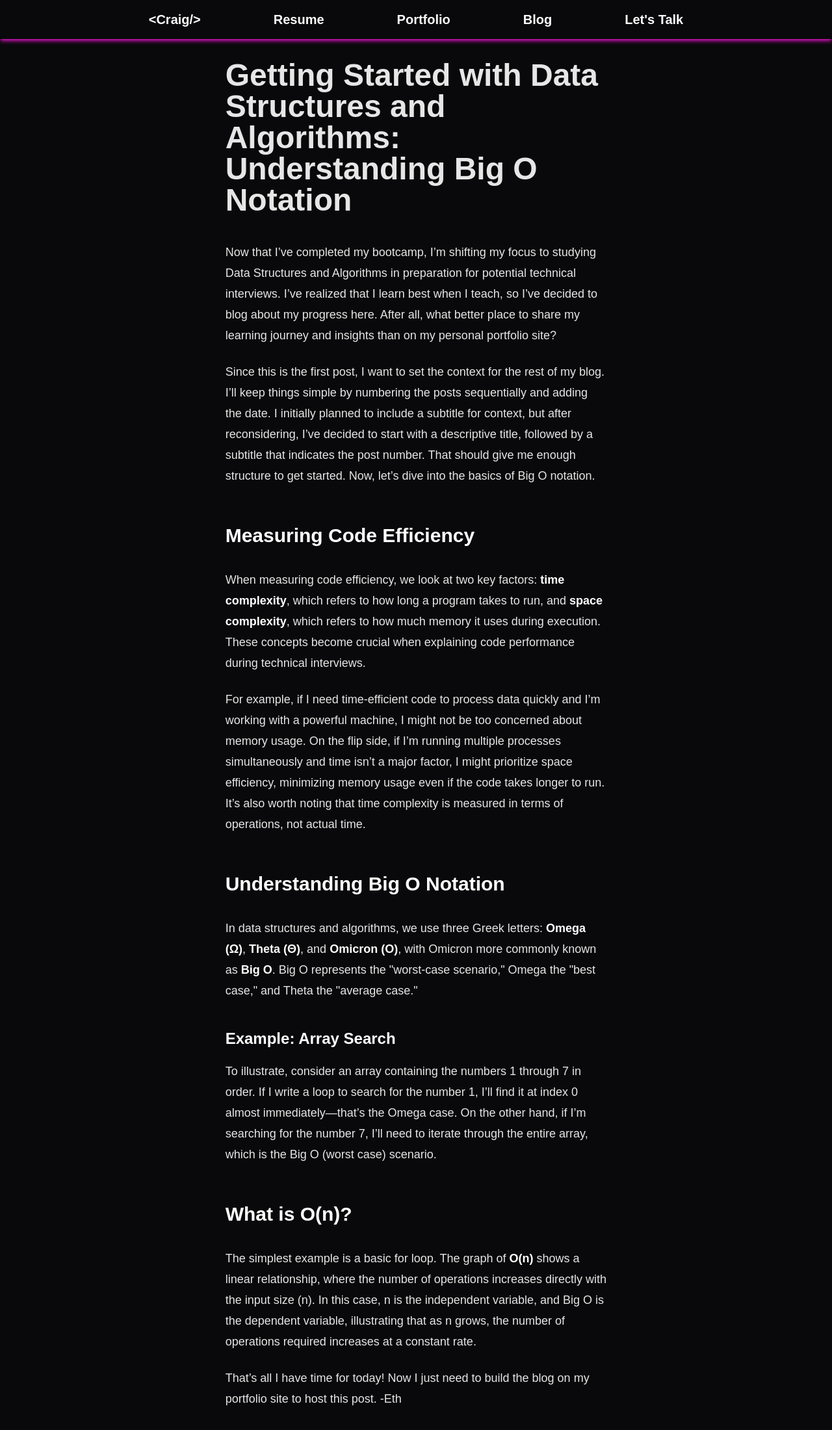
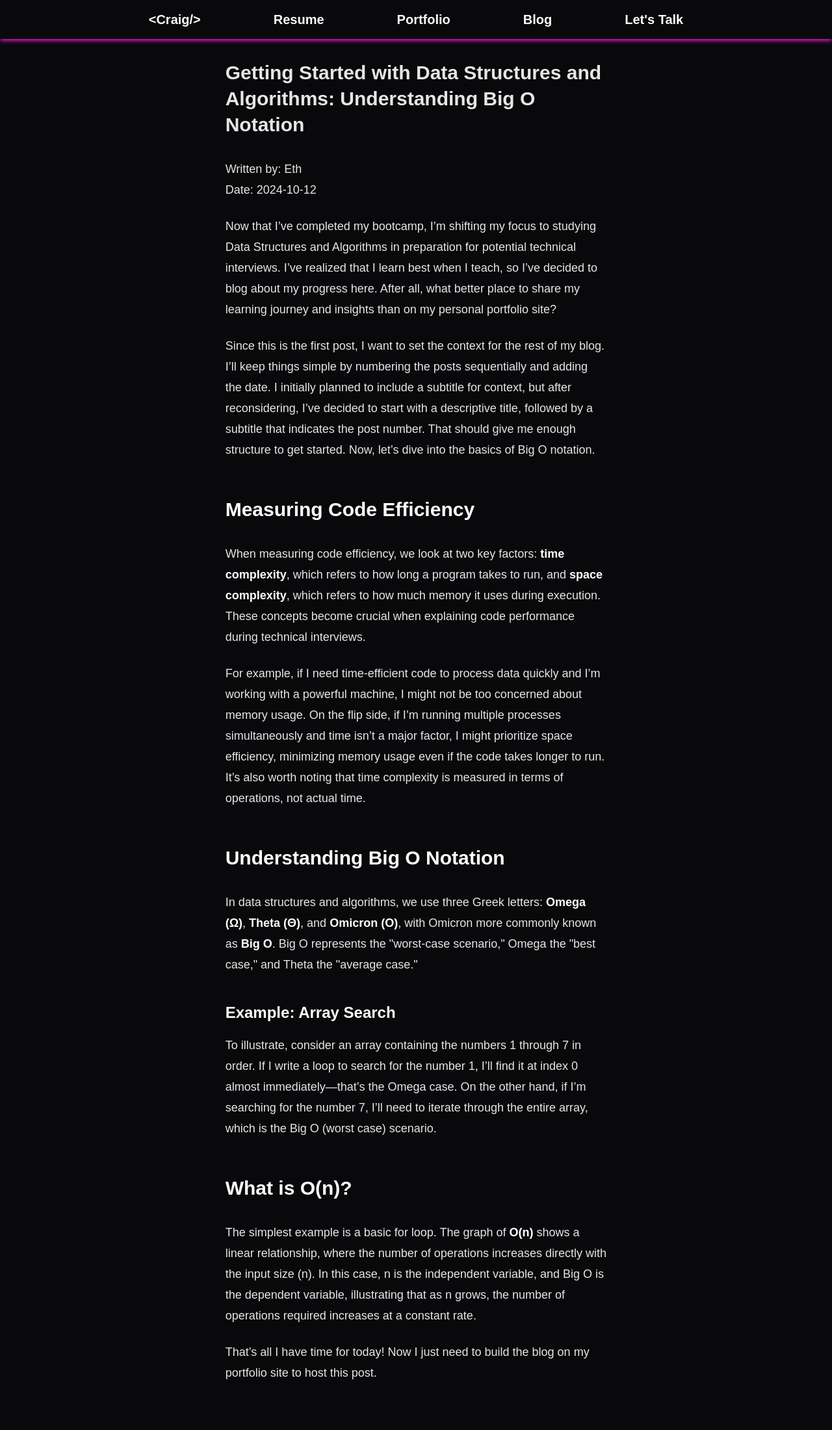
Before and after one commit to ethalorian/next-portfolio, a Next.js app: page /blog/post-1 in a window 1280 px wide. Shown: the whole page at 65% size. After the commit the page ends 2160 px from the top, so only its background shows below. Built offline with nearby package versions, Linux system fonts and the light colour scheme.

Commit message:
Blog Style Tweaks

```diff
--- a/src/app/blog/[slug]/page.tsx
+++ b/src/app/blog/[slug]/page.tsx
@@ -19,7 +19,7 @@ export default function BlogPost({ params }: BlogPostProps) {
     <>
     <Header />
     <div className="prose prose-lg max-w-prose mx-auto prose-invert text-high-contrast my-8 px-4 sm:px-6 md:px-8">
-      <h1 className="text-high-contrast">{post.title}</h1>
+      <h2 className="text-high-contrast">{post.title}</h2>
       <ReactMarkdown
         rehypePlugins={[rehypeHighlight]}
         remarkPlugins={[remarkGfm]}
--- a/src/app/blog/page.tsx
+++ b/src/app/blog/page.tsx
@@ -10,7 +10,7 @@ export default function BlogPage() {
     <div>
       <Header />
       <div className="grid grid-cols-1 md:grid-cols-2 lg:grid-cols-3 gap-4 my-8 px-4 sm:px-6 md:px-8 ">
-        {posts.map(({ slug, date, title }, index) => (
+        {posts.map(({ slug, date, title, }, index) => (
           <Card key={slug} className="shadow-glow shadow-lg transition-shadow duration-300 ease-in-out">
             <CardHeader>
               <CardTitle>{index + 1}</CardTitle>
--- a/src/posts/post-1.md
+++ b/src/posts/post-1.md
@@ -2,7 +2,10 @@
 title: "Getting Started with Data Structures and Algorithms: Understanding Big O Notation"
 date: "2024-10-12"
 subtitle: "Post #1"
+author: "Eth"
 ---
+##### Written by: Eth
+##### Date: 2024-10-12
 
 Now that I’ve completed my bootcamp, I’m shifting my focus to studying Data Structures and Algorithms in preparation for potential technical interviews. I’ve realized that I learn best when I teach, so I’ve decided to blog about my progress here. After all, what better place to share my learning journey and insights than on my personal portfolio site?
 
@@ -26,4 +29,4 @@ To illustrate, consider an array containing the numbers 1 through 7 in order. If
 
 The simplest example is a basic for loop. The graph of **O(n)** shows a linear relationship, where the number of operations increases directly with the input size (n). In this case, n is the independent variable, and Big O is the dependent variable, illustrating that as n grows, the number of operations required increases at a constant rate.
 
-That’s all I have time for today! Now I just need to build the blog on my portfolio site to host this post. -Eth
+That’s all I have time for today! Now I just need to build the blog on my portfolio site to host this post.
```
